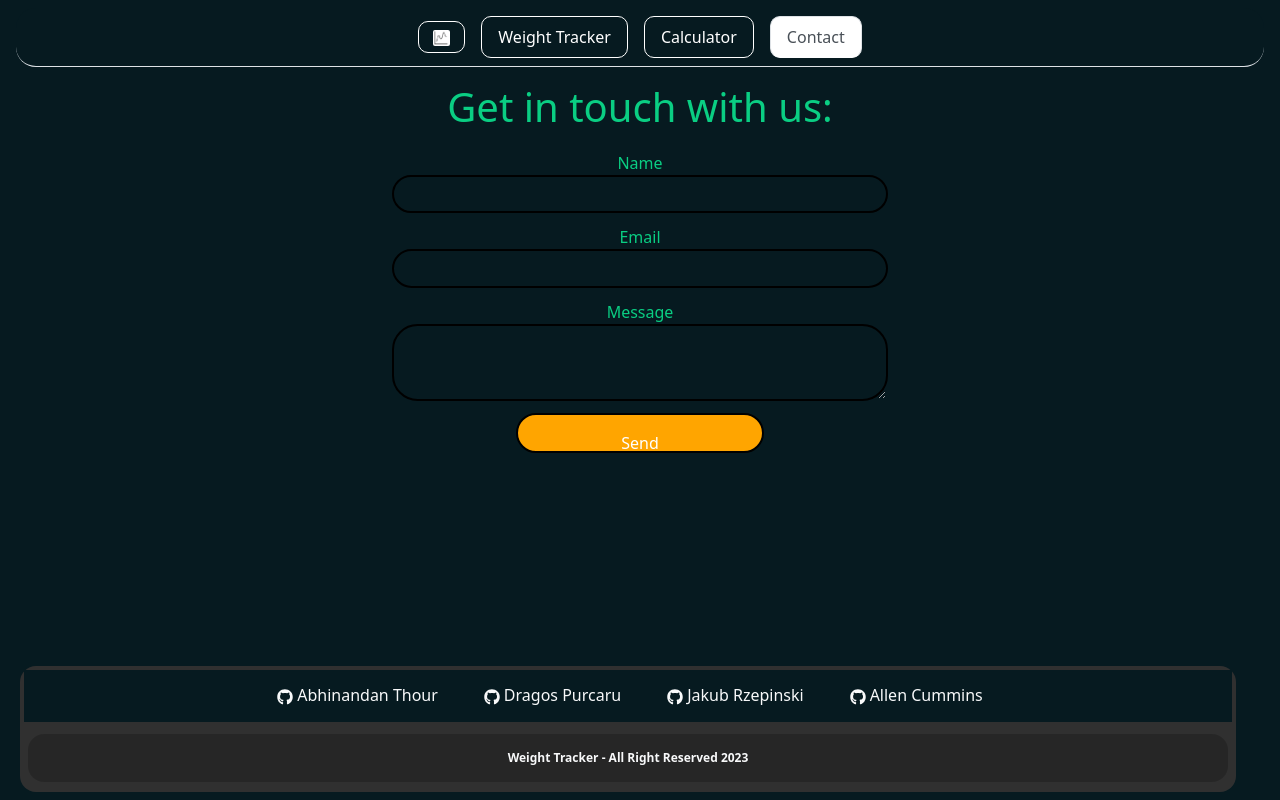
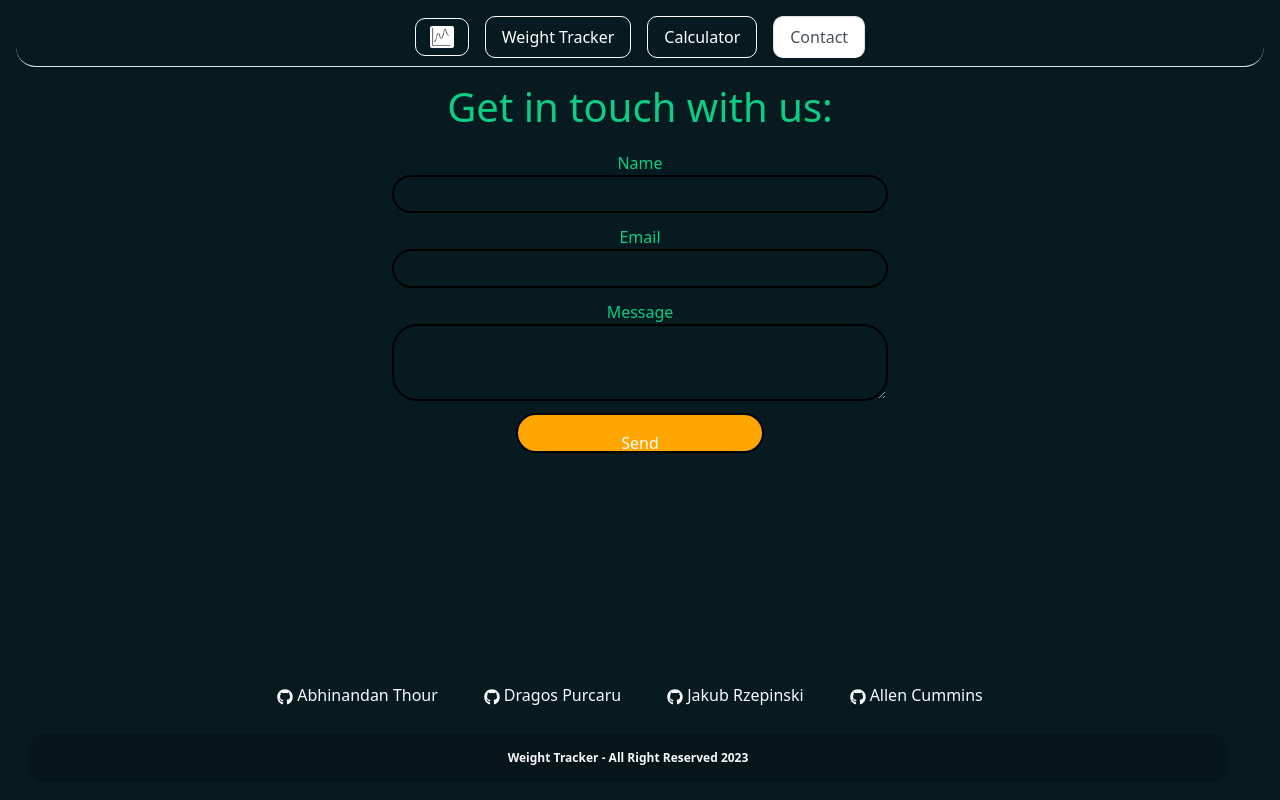
Before and after one commit to Bh00fie/Weight-Tracker, a React (Create React App) app: page /contact in a window 1280 px wide. Built offline with nearby package versions, Linux system fonts and the light colour scheme.

Commit message:
rearranged sections

```diff
--- a/src/App.js
+++ b/src/App.js
@@ -5,7 +5,7 @@ import Home from './components/pages/Home';
 import Tracker from './components/pages/Tracker';
 import Calculator from './components/pages/Calculator';
 import Contact from './components/pages/Contact';
-import Footer from './components/footer/footer';
+import Footer from './components/Footer/footer';
 import "./style.css"
 
 
--- a/src/components/footer/footer.css
+++ b/src/components/footer/footer.css
@@ -3,7 +3,6 @@ footer {
     bottom: 0;
     width: 95%;
     margin: 1vh;
-    background-color: #303030;
     border-radius: 2vh;
     text-align: center;
     padding-bottom: 0.25vh;
--- a/src/components/navbar/navBar.css
+++ b/src/components/navbar/navBar.css
@@ -1,10 +1,10 @@
 .iconImage {
-    height: 2vh;
+    height: 2.8vh;
     border-radius: 2px;
 }
 
 .icon .nav-link {
-    padding: 0.31vh 1.25vh 0.25vh 1.25vh
+    padding: 0.31vh 1.25vh 0.27vh 1.25vh
 }
 
 .nav-tabs .nav-link {
```
Also changed, not shown: src/components/Hero/barbell-mobile.jpg (deleted), src/components/sections/CalcGrid/CalcGrid.js (renamed from src/components/CalcGrid/CalcGrid.js), src/components/sections/mealPlan/meal.js (renamed from src/components/mealPlan/meal.js), src/components/sections/mealPlan/mealdata.js (renamed from src/components/mealPlan/mealdata.js).
